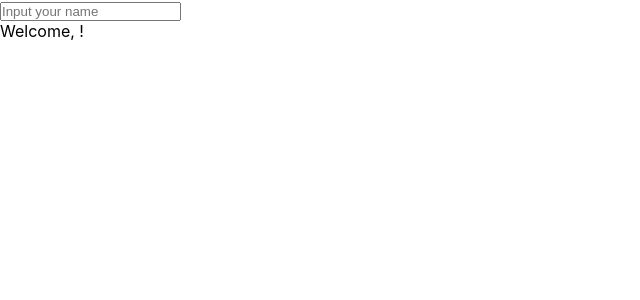
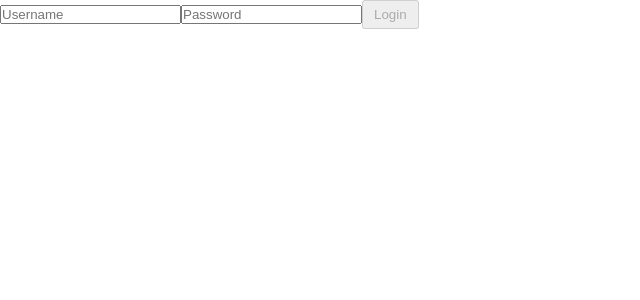
Before and after one commit to metehandoenmez/react-exercises, a React (Create React App) app: page / in a window 1280 px wide. Shown: the top 300 px of the page, without its empty margins (0-640 px from the left). Built offline with nearby package versions, Linux system fonts and the light colour scheme.

Commit message:
completed exercise 19

```diff
--- a/src/App.jsx
+++ b/src/App.jsx
@@ -1,11 +1,18 @@
 import React from "react";
 import "./App.css";
-import InteractiveWelcome from "./InteractiveWelcome";
+import Login from "./Login";
 
 function App() {
+
+  const loginFunc = (userdata) => {
+    console.log("Logging in...");
+    console.log("Username:" + userdata.username)
+    console.log("Password:" + userdata.password)
+  };
+
   return (
     <div>
-      <InteractiveWelcome/>
+      <Login onLogin={loginFunc}/>
     </div>
   );
 }
--- /dev/null
+++ b/src/Login.jsx
@@ -0,0 +1,51 @@
+import React, { Component } from "react";
+
+export default class Login extends Component {
+
+    state = {
+        username: "",
+        password: "",
+    }
+
+
+    handleInput = (event) => {
+
+        const name = event.target.name;
+        this.setState({
+            [name]: event.target.value,
+        });
+        console.log(this.state)
+    }
+
+    handleLogin = () => {
+            const { onLogin } = this.props;
+            const { username, password } = this.state;
+            onLogin({ username, password });
+      }
+
+
+    render() {
+        return (
+            <div>
+                <input
+                    type="text"
+                    name="username"
+                    value={this.state.username}
+                    onChange={this.handleInput}
+                    placeholder="Username"
+                />
+                <input
+                    type="password"
+                    name="password"
+                    value={this.state.password}
+                    onChange={this.handleInput}
+                    placeholder="Password"
+                />
+                <button
+                    disabled={this.state.username === "" || this.state.password === ""}
+                    onClick={this.handleLogin}
+                >Login</button>
+            </div>
+        )
+    }
+}
```
